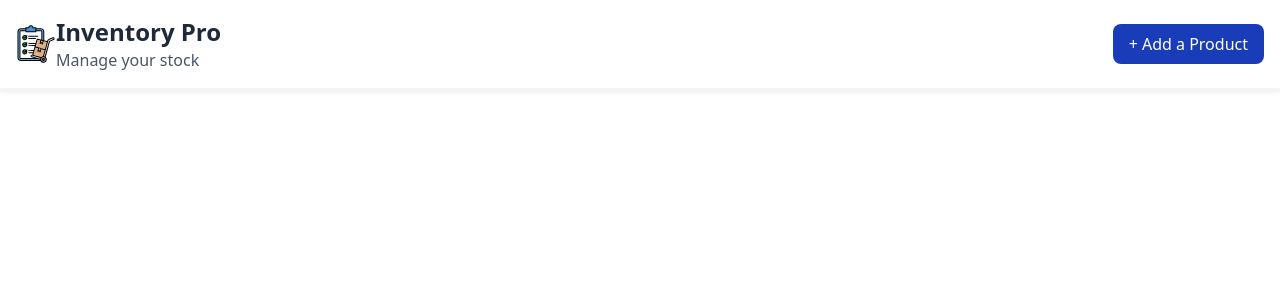
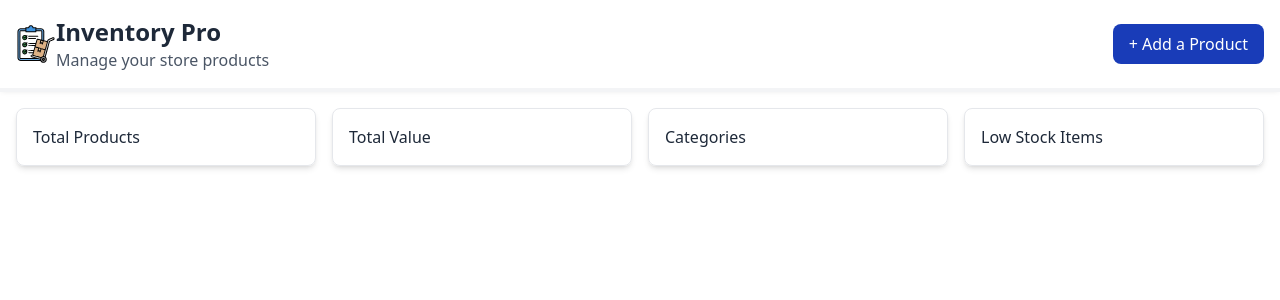
Before and after one commit to swechhitarimal/Inventory-Management-System, a React (Vite) app: page / in a window 1280 px wide. Shown: the top 300 px of the page. Built offline with nearby package versions, Linux system fonts and the light colour scheme.

Commit message:
added product summary

```diff
--- a/src/Header.tsx
+++ b/src/Header.tsx
@@ -11,7 +11,7 @@ function Header() {
 
                     <div className="flex flex-col">
                         <h1 className="text-2xl font-bold text-gray-800">Inventory Pro</h1>
-                        <p className="text-gray-600">Manage your stock</p>
+                        <p className="text-gray-600">Manage your store products</p>
                     </div>
                 </div>
 
--- a/src/ProductSummary.tsx
+++ b/src/ProductSummary.tsx
@@ -3,7 +3,20 @@ function ProductSummary()
 {
     return (
         <>
-
+        <div className="flex items-center justify-between gap-4 mx-4 my-4">
+            <div className="border border-gray-200 rounded-lg p-4 w-1/4 shadow-md">
+                <p className="text-gray-800">Total Products</p>
+            </div>
+        <div className="border border-gray-200 rounded-lg p-4 w-1/4 shadow-md">
+            <p className="text-gray-800">Total Value</p>
+            </div>
+        <div className="border border-gray-200 rounded-lg p-4 w-1/4 shadow-md">
+           <p className ="text-gray-800">Categories</p>
+            </div>
+        <div className="border border-gray-200 rounded-lg p-4 w-1/4 shadow-md">
+            <p className="text-gray-800">Low Stock Items</p>
+            </div>
+        </div>
         </>
     )
 }
```
